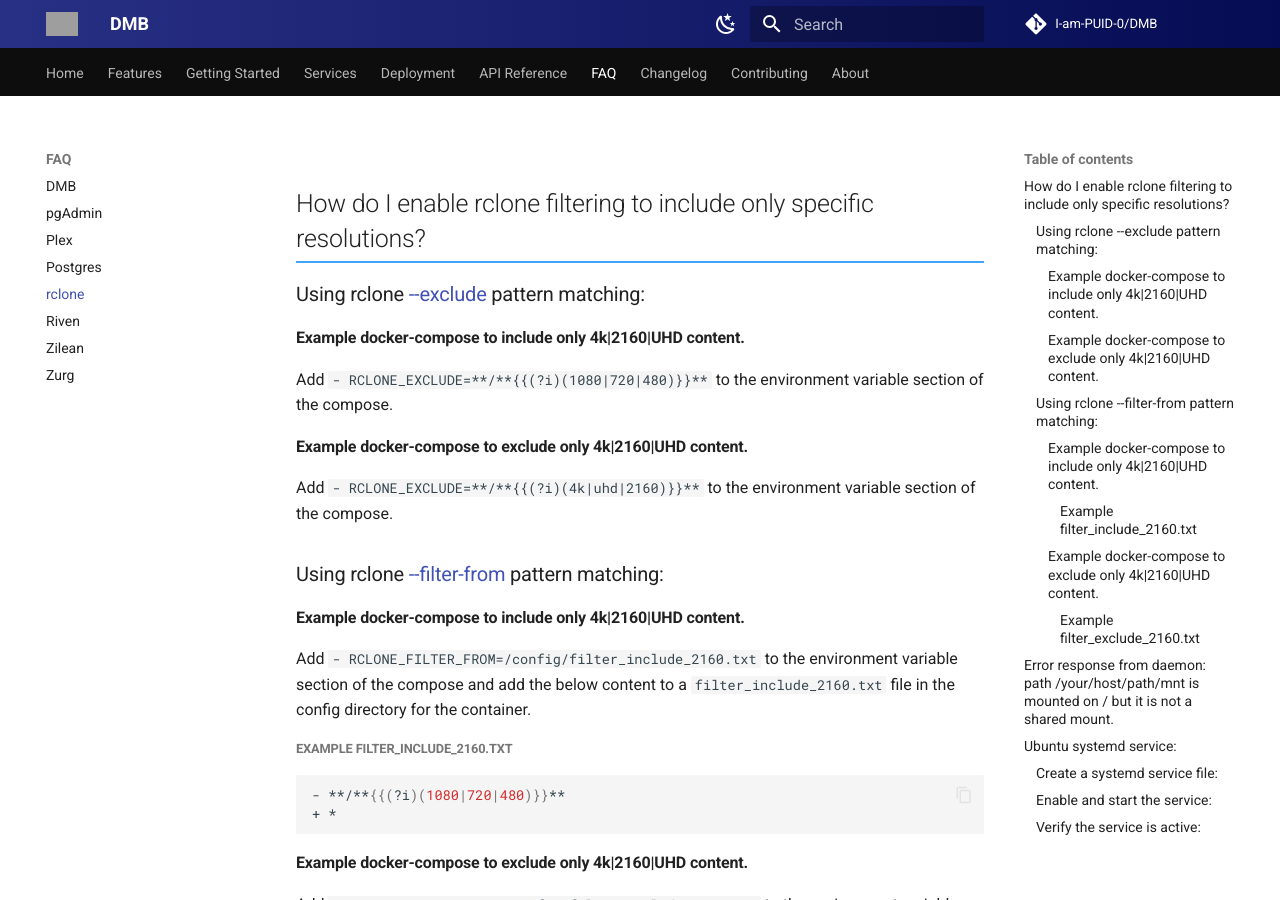
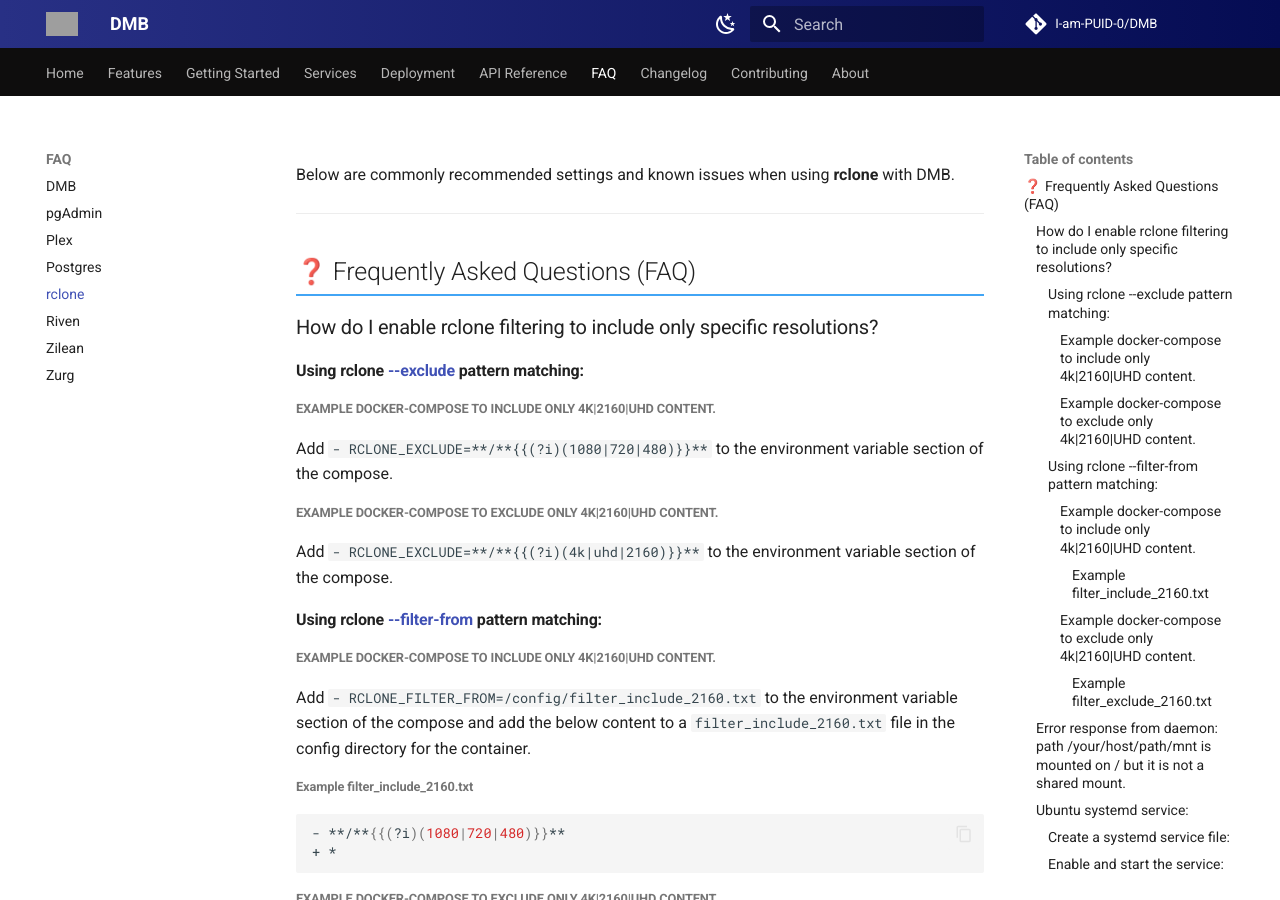
Before and after one commit to I-am-PUID-0/DMB_Docs, an MkDocs documentation site: the page built from docs/faq/rclone.md, in a window 1280 px wide and 900 px high. Built offline with MkDocs 1.6.1 and Material for MkDocs 9.7.7, drawn with Linux system fonts in a browser that asks for light colours; comment, search, counter and statistics services are not loaded; some of the changed text lies outside the part shown; grey boxes are pictures that could not be loaded.

Commit message:
Update rclone FAQ with recommended settings and troubleshooting tips

````diff
--- a/docs/faq/rclone.md
+++ b/docs/faq/rclone.md
@@ -1,28 +1,36 @@
-## How do I enable rclone filtering to include only specific resolutions?
+# rclone FAQ
+
+Below are commonly recommended settings and known issues when using **rclone** with DMB.
+
+---
+## ❓ Frequently Asked Questions (FAQ)
 
 
-### Using rclone [--exclude](https://rclone.org/filtering/#exclude-exclude-files-matching-pattern) pattern matching:
+### How do I enable rclone filtering to include only specific resolutions?
 
 
-#### Example docker-compose to include only 4k|2160|UHD content.
+#### Using rclone [--exclude](https://rclone.org/filtering/#exclude-exclude-files-matching-pattern) pattern matching:
+
+
+##### Example docker-compose to include only 4k|2160|UHD content.
 
 Add `- RCLONE_EXCLUDE=**/**{{(?i)(1080|720|480)}}**` to the environment variable section of the compose.
 
 
-#### Example docker-compose to exclude only 4k|2160|UHD content.
+##### Example docker-compose to exclude only 4k|2160|UHD content.
 
 Add `- RCLONE_EXCLUDE=**/**{{(?i)(4k|uhd|2160)}}**` to the environment variable section of the compose.
 
 
-### Using rclone [--filter-from](https://rclone.org/filtering/#filter-from-read-filtering-patterns-from-a-file) pattern matching:
+#### Using rclone [--filter-from](https://rclone.org/filtering/#filter-from-read-filtering-patterns-from-a-file) pattern matching:
 
 
-#### Example docker-compose to include only 4k|2160|UHD content.
+##### Example docker-compose to include only 4k|2160|UHD content.
 
 Add `- RCLONE_FILTER_FROM=/config/filter_include_2160.txt` to the environment variable section of the compose and add the below content to a `filter_include_2160.txt` file in the config directory for the container.
 
 
-##### Example filter_include_2160.txt
+###### Example filter_include_2160.txt
 
 ```bash
 - **/**{{(?i)(1080|720|480)}}**
@@ -30,11 +38,11 @@ Add `- RCLONE_FILTER_FROM=/config/filter_include_2160.txt` to the environment va
 ```
 
 
-#### Example docker-compose to exclude only 4k|2160|UHD content.
+##### Example docker-compose to exclude only 4k|2160|UHD content.
 Add `- RCLONE_FILTER_FROM=/config/filter_exclude_2160.txt` to the environment variable section of the compose and the below content to a `filter_exclude_2160.txt` file in the config directory for the container.
 
 
-##### Example filter_exclude_2160.txt
+###### Example filter_exclude_2160.txt
 
 ```bash
 - **/**{{(?i)(4k|uhd|2160)}}**
@@ -43,7 +51,7 @@ Add `- RCLONE_FILTER_FROM=/config/filter_exclude_2160.txt` to the environment va
 
 
 
-## Error response from daemon: path `/your/host/path/mnt` is mounted on `/` but it is not a shared mount.
+### Error response from daemon: path `/your/host/path/mnt` is mounted on `/` but it is not a shared mount.
 
 From the host OS, enter `sudo mount --make-rshared /`
 
@@ -55,7 +63,7 @@ If neither of the above resolves the error, ensure that docker is not installed
     `sudo mount --make-rshared` does not persist reboots, so it will need to be run each time WSL2 or Windows is restarted. Alternatively, see the below guide for automatically executing the command on startup for Ubuntu.
 
 
-## Ubuntu systemd service:
+### Ubuntu systemd service:
 
 To make Ubuntu run a command like `sudo mount --make-rshared /` on startup, you can use a systemd service unit that executes this command at boot.
 
@@ -64,7 +72,7 @@ Systemd is a system and service manager for Linux operating systems, which allow
 Here's how you can do it:
 
 
-### Create a systemd service file:
+#### Create a systemd service file:
 First, you need to create a new systemd service file. You can do this by creating a file in the /etc/systemd/system directory. Let's call this file make-rshared.service.
 
 Open a terminal and use your favorite text editor to create this file. You'll need sudo privileges to create a file in this directory. For example, using nano:
@@ -90,7 +98,7 @@ WantedBy=multi-user.target
 ```
 
 
-### Enable and start the service:
+#### Enable and start the service:
 After saving the file, you need to reload the systemd daemon to recognize your new service and then enable the service to start on boot:
 
 ```bash
@@ -104,10 +112,14 @@ sudo systemctl start make-rshared.service
 ```
 
 
-### Verify the service is active:
+#### Verify the service is active:
 
 After rebooting or starting the service, you can check its status to ensure it's active and has run successfully:
 
 ```bash
 sudo systemctl status make-rshared.service
 ```
+
+
+## 📎 Related Pages
+- [Rclone Configuration](../services/rclone.md)
````
